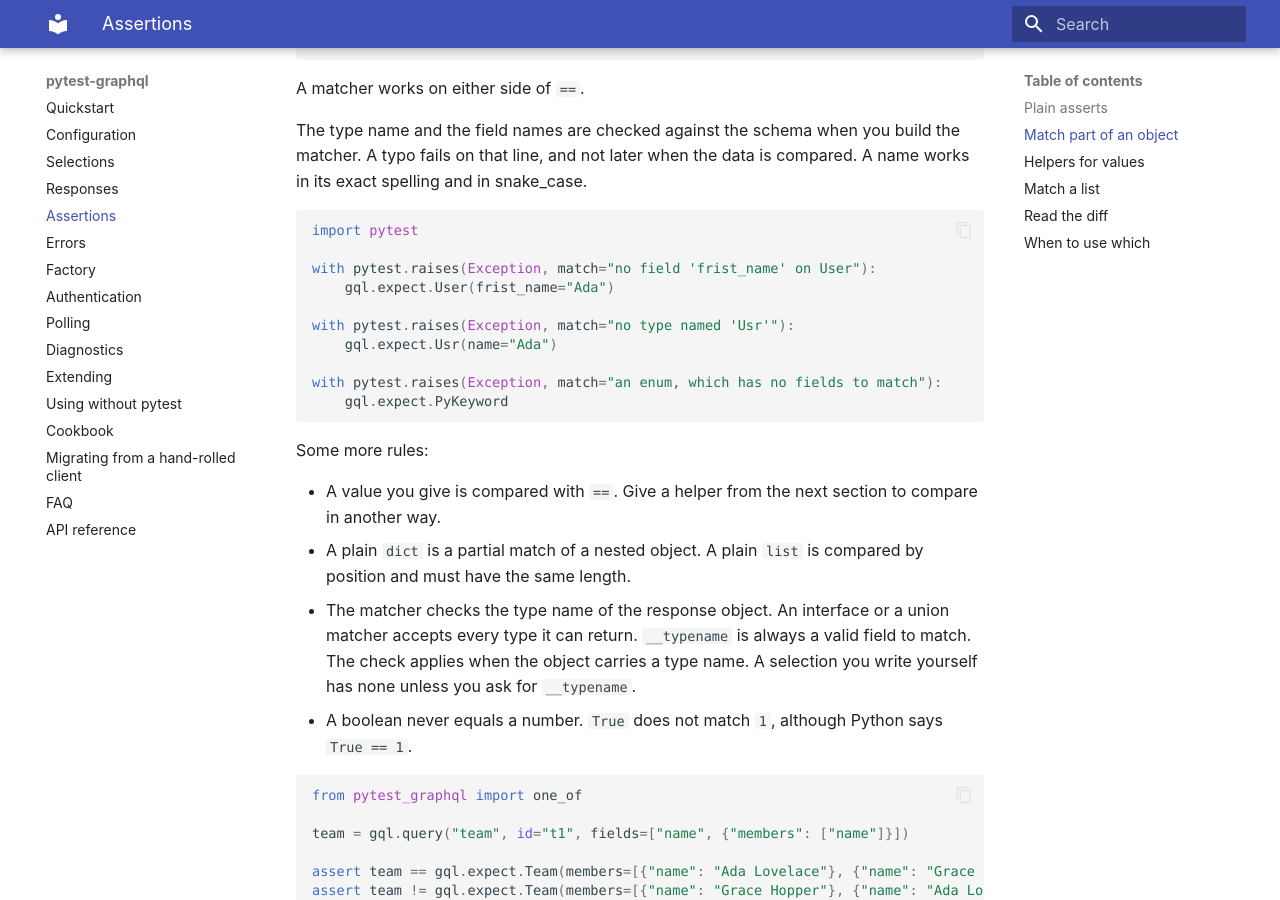
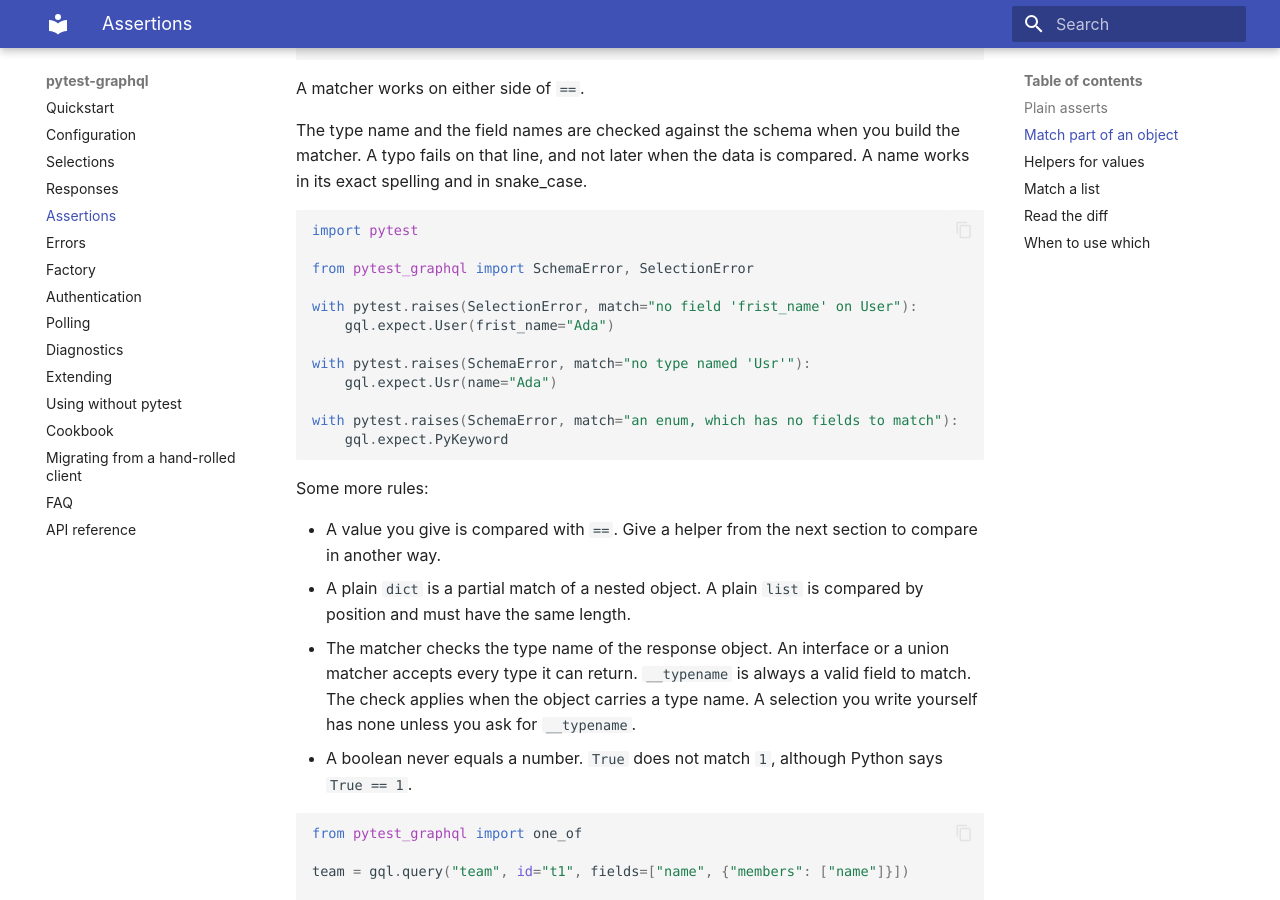
Before and after one commit to skhomenko/pytest-graphql, an MkDocs documentation site: the page built from docs/assertions.md, in a window 1280 px wide and 900 px high, scrolled down 876 px. Built offline with MkDocs 1.6.1 and Material for MkDocs 9.7.7, drawn with Linux system fonts in a browser that asks for light colours.

Commit message:
docs: name the exact error class in pytest.raises examples (#41)
The assertions, factory and responses guides caught Exception in five
examples. Use the real classes instead: SelectionError for an unknown
or repeated field, SchemaError for an unknown type or a type with no
fields, and GraphQLTestError for unwrap() on a document without
exactly one root field. This matches the errors guide.

````diff
--- a/docs/assertions.md
+++ b/docs/assertions.md
@@ -45,13 +45,15 @@ A name works in its exact spelling and in snake_case.
 ```python {.exec}
 import pytest
 
-with pytest.raises(Exception, match="no field 'frist_name' on User"):
+from pytest_graphql import SchemaError, SelectionError
+
+with pytest.raises(SelectionError, match="no field 'frist_name' on User"):
     gql.expect.User(frist_name="Ada")
 
-with pytest.raises(Exception, match="no type named 'Usr'"):
+with pytest.raises(SchemaError, match="no type named 'Usr'"):
     gql.expect.Usr(name="Ada")
 
-with pytest.raises(Exception, match="an enum, which has no fields to match"):
+with pytest.raises(SchemaError, match="an enum, which has no fields to match"):
     gql.expect.PyKeyword
 ```
 
````
Also changed, not shown: docs/factory.md (+4 -2 lines), docs/responses.md (+3 -1 lines).
